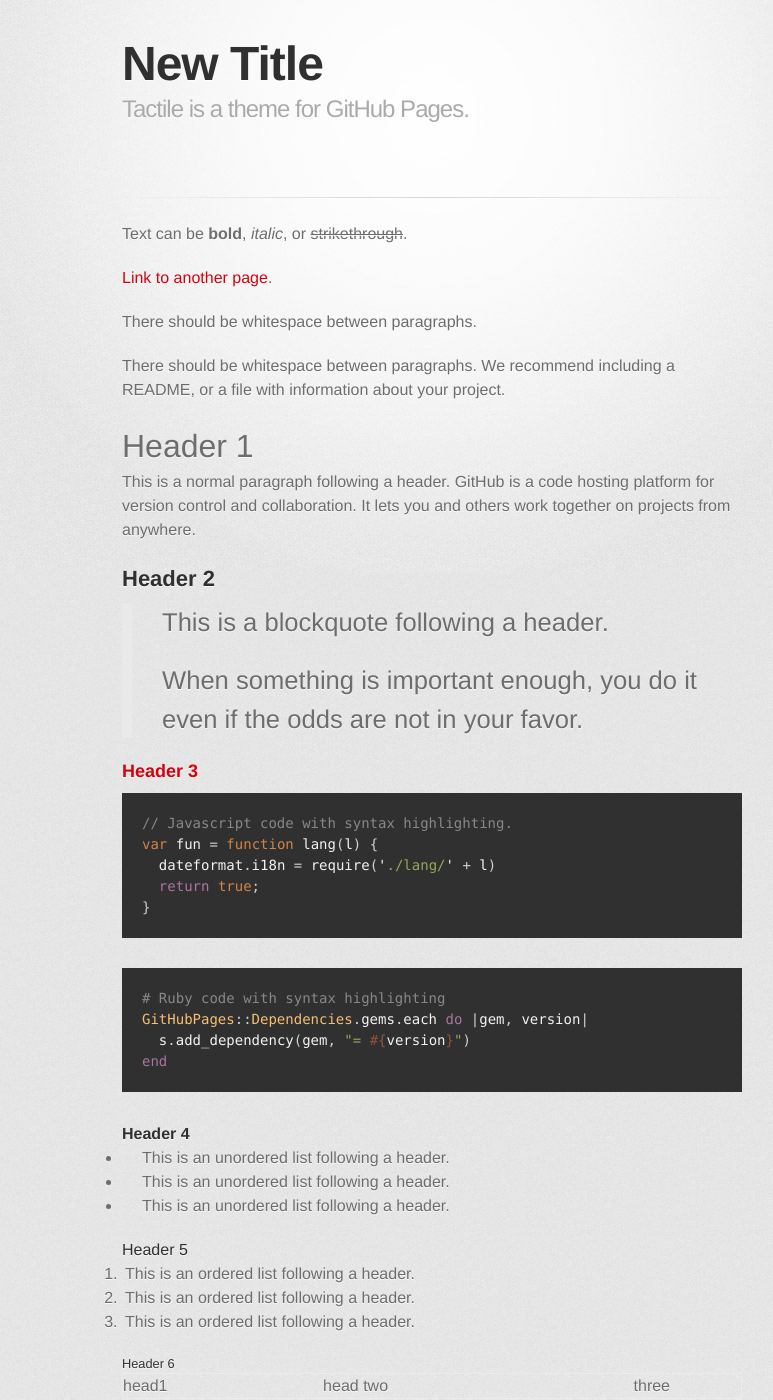
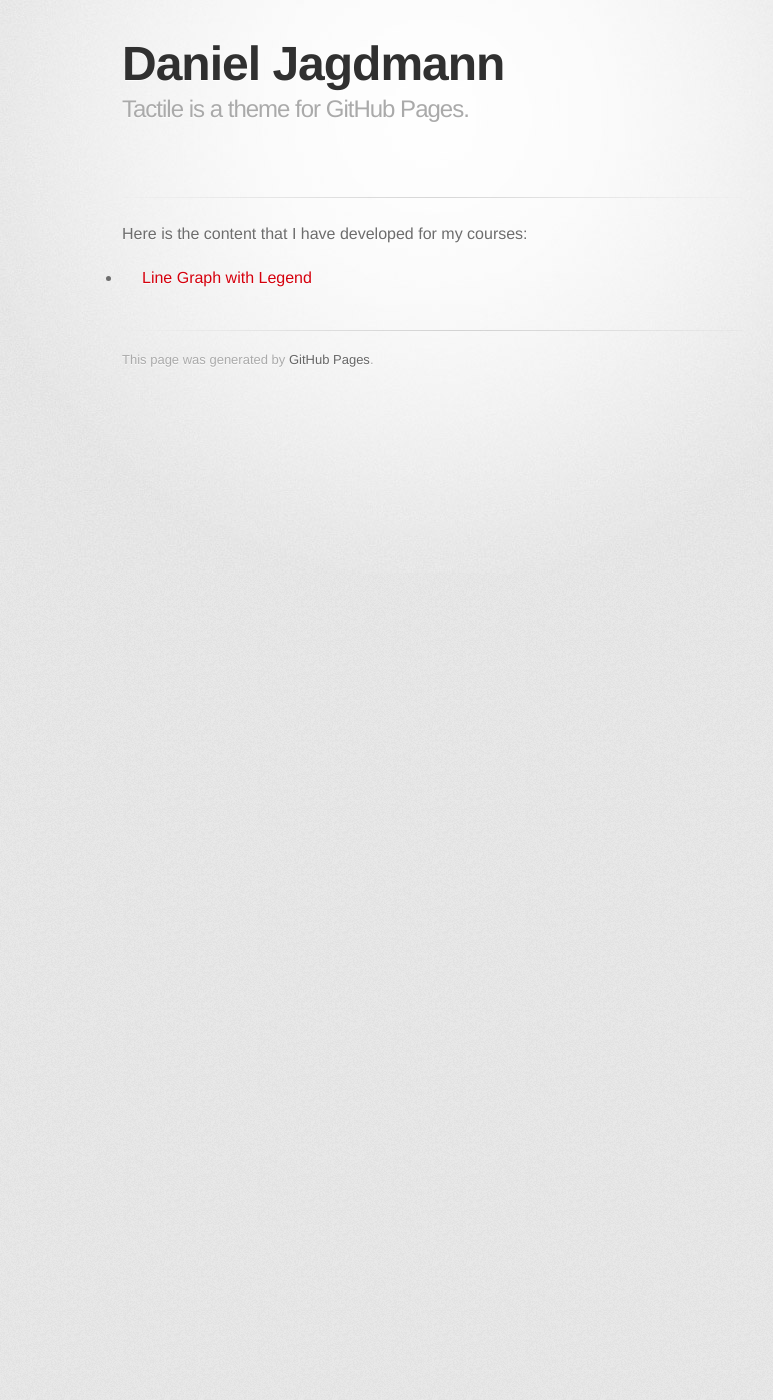
Before and after one commit to djagdmann/djagdmann.github.io, a Jekyll site: the page built from index.md, in a window 1280 px wide and 1400 px high. Shown: the whole window, without its empty margins (208-981 px from the left). Built offline with Jekyll 4.4.1, drawn with Linux system fonts in a browser that asks for light colours; some web fonts are replaced; our own code applies the rules of GitHub Pages for plain Markdown files; some of the changed text lies outside the part shown.

Commit message:
Update index.md

````diff
--- a/index.md
+++ b/index.md
@@ -1,124 +1,8 @@
 ---
-title: New Title
-descrition: New Description.
+title: Daniel Jagdmann
+descrition: Washington, DC
 ---
 
-Text can be **bold**, _italic_, or ~~strikethrough~~.
+Here is the content that I have developed for my courses:
 
-[Link to another page](./another-page.html).
-
-There should be whitespace between paragraphs.
-
-There should be whitespace between paragraphs. We recommend including a README, or a file with information about your project.
-
-# Header 1
-
-This is a normal paragraph following a header. GitHub is a code hosting platform for version control and collaboration. It lets you and others work together on projects from anywhere.
-
-## Header 2
-
-> This is a blockquote following a header.
->
-> When something is important enough, you do it even if the odds are not in your favor.
-
-### Header 3
-
-```js
-// Javascript code with syntax highlighting.
-var fun = function lang(l) {
-  dateformat.i18n = require('./lang/' + l)
-  return true;
-}
-```
-
-```ruby
-# Ruby code with syntax highlighting
-GitHubPages::Dependencies.gems.each do |gem, version|
-  s.add_dependency(gem, "= #{version}")
-end
-```
-
-#### Header 4
-
-*   This is an unordered list following a header.
-*   This is an unordered list following a header.
-*   This is an unordered list following a header.
-
-##### Header 5
-
-1.  This is an ordered list following a header.
-2.  This is an ordered list following a header.
-3.  This is an ordered list following a header.
-
-###### Header 6
-
-| head1        | head two          | three |
-|:-------------|:------------------|:------|
-| ok           | good swedish fish | nice  |
-| out of stock | good and plenty   | nice  |
-| ok           | good `oreos`      | hmm   |
-| ok           | good `zoute` drop | yumm  |
-
-### There's a horizontal rule below this.
-
-* * *
-
-### Here is an unordered list:
-
-*   Item foo
-*   Item bar
-*   Item baz
-*   Item zip
-
-### And an ordered list:
-
-1.  Item one
-1.  Item two
-1.  Item three
-1.  Item four
-
-### And a nested list:
-
-- level 1 item
-  - level 2 item
-  - level 2 item
-    - level 3 item
-    - level 3 item
-- level 1 item
-  - level 2 item
-  - level 2 item
-  - level 2 item
-- level 1 item
-  - level 2 item
-  - level 2 item
-- level 1 item
-
-### Small image
-
-![Octocat](https://assets-cdn.github.com/images/icons/emoji/octocat.png)
-
-### Large image
-
-![Branching](https://guides.github.com/activities/hello-world/branching.png)
-
-
-### Definition lists can be used with HTML syntax.
-
-<dl>
-<dt>Name</dt>
-<dd>Godzilla</dd>
-<dt>Born</dt>
-<dd>1952</dd>
-<dt>Birthplace</dt>
-<dd>Japan</dd>
-<dt>Color</dt>
-<dd>Green</dd>
-</dl>
-
-```
-Long, single-line code blocks should not wrap. They should horizontally scroll if they are too long. This line should be long enough to demonstrate this.
-```
-
-```
-The final element.
-```
+- [Line Graph with Legend](/linegraph)
````
